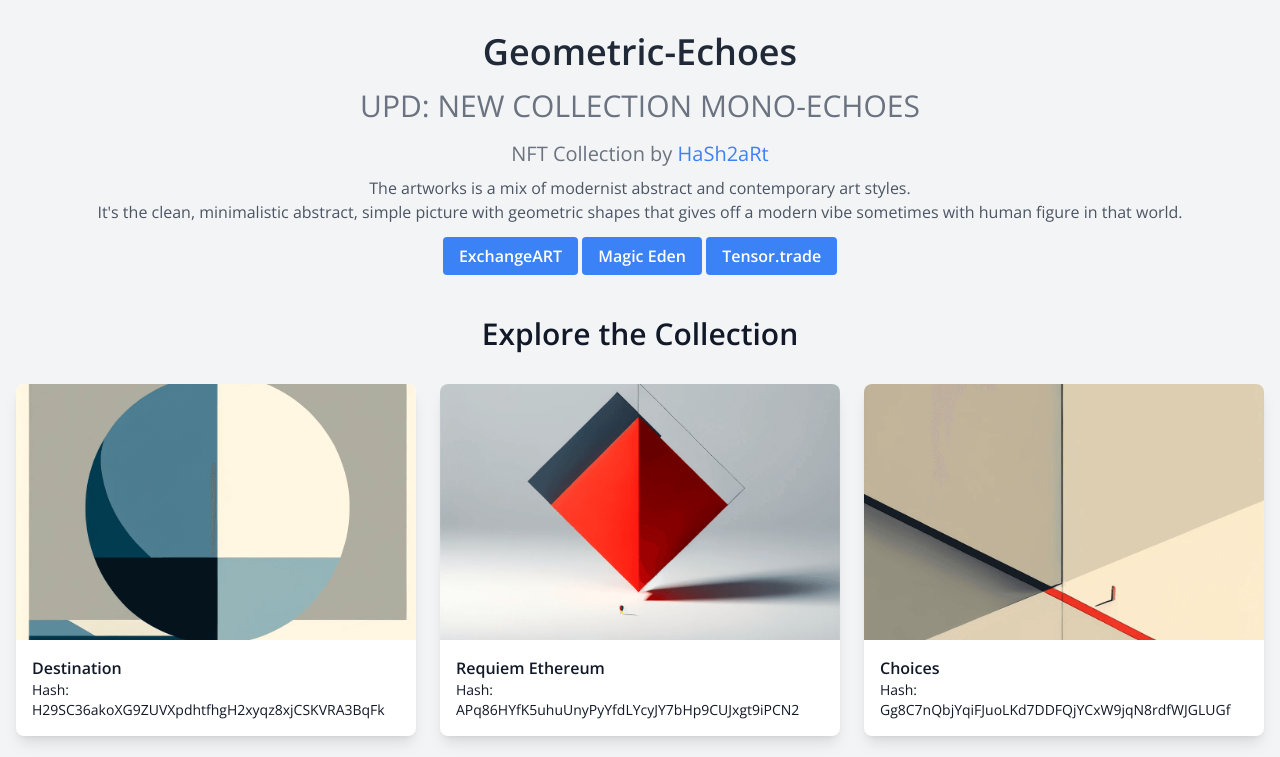
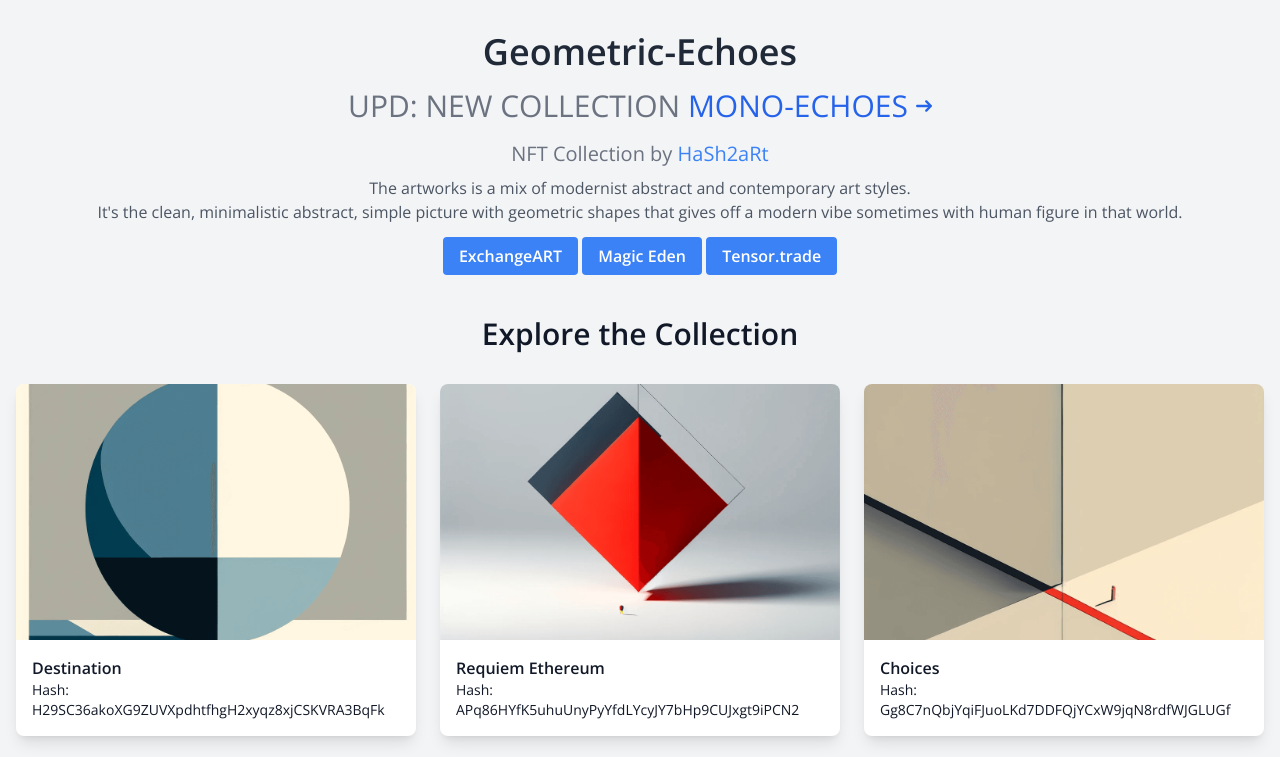
Before and after one commit to hash2art/Geometric-Echoes, a plain HTML site: page index.html in a window 1280 px wide. Shown: the top 757 px of the page. Drawn offline with nearby package versions, Linux system fonts and the light colour scheme.

Commit message:
link to new collection

```diff
--- a/index.html
+++ b/index.html
@@ -19,7 +19,9 @@
     <div class="container mx-auto px-4 py-8">
         <header class="text-center mb-5">
             <h1 class="text-4xl font-bold text-gray-800">Geometric-Echoes</h1>
-            <p class="text-3xl text-gray-500 mt-4">UPD: NEW COLLECTION <a href="https://truffle.wtf/project/mono-echoes" target="_blank">MONO-ECHOES</a></p>
+            <p class="text-3xl text-gray-500 mt-4">UPD: NEW COLLECTION <a href="https://truffle.wtf/project/mono-echoes" target="_blank" class="inline-flex items-center font-medium text-blue-600 dark:text-blue-500 hover:underline">MONO-ECHOES <svg class="w-4 h-4 ms-2 rtl:rotate-180" aria-hidden="true" xmlns="http://www.w3.org/2000/svg" fill="none" viewBox="0 0 14 10">
+    <path stroke="currentColor" stroke-linecap="round" stroke-linejoin="round" stroke-width="2" d="M1 5h12m0 0L9 1m4 4L9 9"/>
+</svg></a></p>
             <p class="text-xl text-gray-500 mt-4">NFT Collection by <a href="https://linktr.ee/hash2art"
                     class="text-blue-500">HaSh2aRt</a></p>
             <div class="text-gray-600 mt-2">The artworks is a mix of modernist abstract and contemporary art styles.
```
